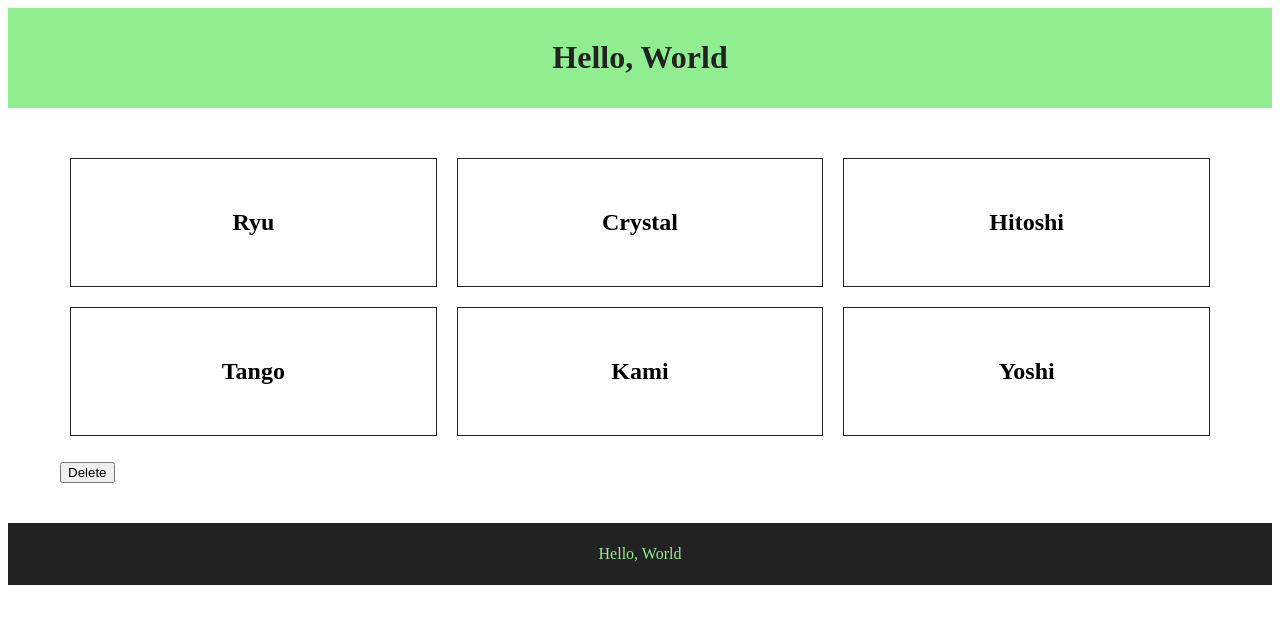
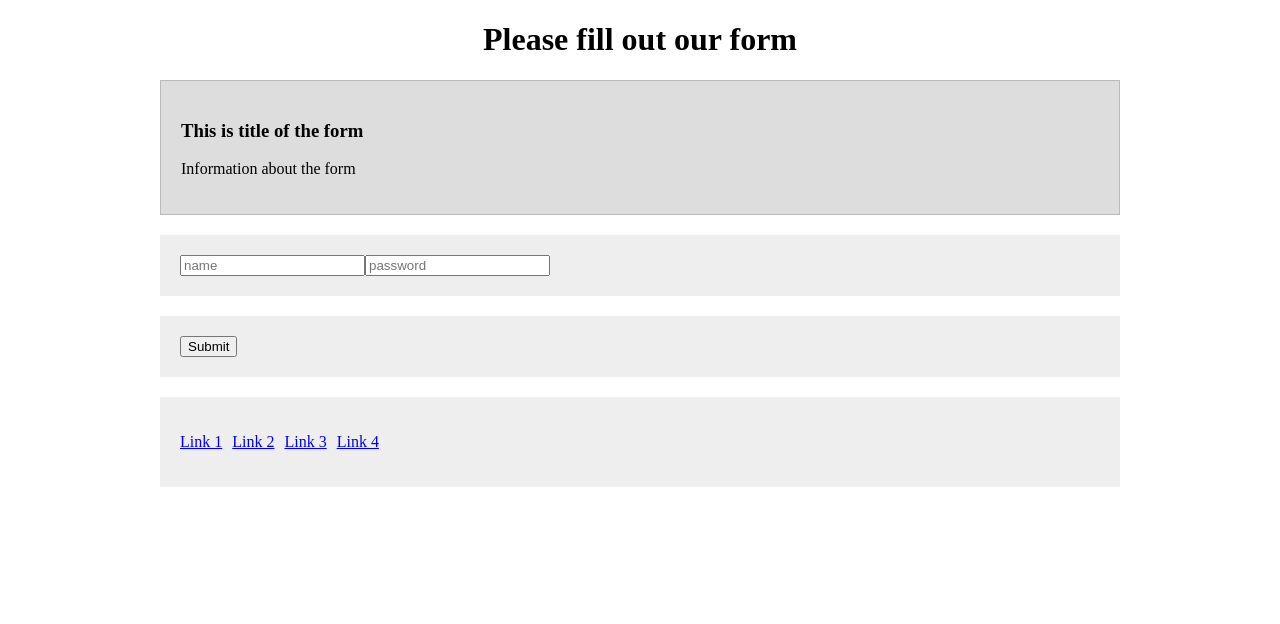
Before and after one commit to Uki7991/firstvue, a Vue app: page / in a window 1280 px wide. Shown: the top 624 px of the page. Built offline with nearby package versions, Linux system fonts and the light colour scheme.

Commit message:
lesson27

```diff
--- a/src/App.vue
+++ b/src/App.vue
@@ -1,40 +1,35 @@
 <template>
   <div>
-    <app-header :title="title" v-on:changeTitle="changeTitle($event)"></app-header>
-    <ninjas :ninjas="ninjas"></ninjas>
-    <app-footer :title="title"></app-footer>
+    <form-helper>
+      <div slot="form-header">
+        <h3>This is title of the form</h3>
+        <p>Information about the form</p>
+      </div>
+      <div slot="form-fields">
+        <input type="text" placeholder="name" required>
+        <input type="password" placeholder="password" required>
+      </div>
+      <div slot="form-controls">
+        <button v-on:click="handleSubmit">Submit</button>
+      </div>
+    </form-helper>
   </div>
 </template>
 
 <script>
-import NinjasVue from './components/Ninjas.vue'
-import HeaderVue from './components/Header.vue'
-import FooterVue from './components/Footer.vue'
+import FormHelper from './components/FormHelper'
 
 export default {
   name: 'App',
   components: {
-    'ninjas': NinjasVue,
-    'app-header': HeaderVue,
-    'app-footer': FooterVue
+    'form-helper': FormHelper
   },
   data() {
     return {
-      title: 'Hello, World',
-      ninjas: [
-                {name: 'Ryu', speciality: 'Vue Components', show: false},
-                {name: 'Crystal', speciality: 'HTML Wizardry', show: false},
-                {name: 'Hitoshi', speciality: 'Click Events', show: false},
-                {name: 'Tango', speciality: 'Conditionals', show: false},
-                {name: 'Kami', speciality: 'Webpack', show: false},
-                {name: 'Yoshi', speciality: 'Data Diggin', show: false}
-            ]
+      title: 'I am dynamic title'
     }
   },
   methods: {
-    changeTitle(updatedTitle) {
-      this.title = updatedTitle
-    }
   }
 }
 </script>
--- a/src/components/Footer.vue
+++ /dev/null
@@ -1,37 +0,0 @@
-<template>
-    <footer>
-        <p>{{ title }}</p>
-    </footer>
-</template>
-
-<script>
-import { bus } from '../main'
-
-export default {
-    props: {
-        title: {
-            type: String
-        }
-    },
-    data() {
-        return {
-        }
-    },
-    created() {
-        bus.$on('titleChanged', (data) => {
-            this.title = data
-        })
-    },
-}
-</script>
-
-<style scoped>
-    footer {
-        background: #222;
-        padding: 6px;
-    }
-    p {
-        color: lightgreen;
-        text-align: center;
-    }
-</style>
--- /dev/null
+++ b/src/components/FormHelper.vue
@@ -0,0 +1,64 @@
+<template>
+    <div>
+        <h1>Please fill out our form</h1>
+        <form>
+            <div id="form-header">
+                <slot name="form-header"></slot>
+            </div>
+            <div id="form-fields">
+                <slot name="form-fields"></slot>
+            </div>
+            <div id="form-controls">
+                <slot name="form-controls"></slot>
+            </div>
+            <div id="useful-links">
+                <ul>
+                    <li><a href="#">Link 1</a></li>
+                    <li><a href="#">Link 2</a></li>
+                    <li><a href="#">Link 3</a></li>
+                    <li><a href="#">Link 4</a></li>
+                </ul>
+            </div>
+        </form>
+    </div>
+</template>
+
+<script>
+export default {
+    data() {
+        return {
+
+        }
+    },
+    methods: {
+
+    }
+}
+</script>
+
+<style scoped>
+    h1{
+    text-align: center;
+}
+form{
+    width: 100%;
+    max-width: 960px;
+    margin: 0 auto;
+}
+#useful-links ul{
+    padding: 0;
+}
+#useful-links li{
+    display: inline-block;
+    margin-right: 10px;
+}
+form > div{
+    padding: 20px;
+    background: #eee;
+    margin: 20px 0;
+}
+#form-header{
+    background: #ddd;
+    border: 1px solid #bbb;
+}
+</style>
--- a/src/components/Header.vue
+++ /dev/null
@@ -1,43 +0,0 @@
-<template>
-    <header>
-        <h1 v-on:click="changeTitle">{{ title }}</h1>
-    </header>
-</template>
-
-<script>
-import { bus } from '../main'
-
-export default {
-    props: {
-        title: {
-            type: String
-        }
-    },
-    data() {
-        return {
-        }
-    },
-    methods: {
-        changeTitle() {
-            // this.$emit('changeTitle', 'Vue Wizards')
-            bus.$emit('titleChanged', 'Vue Wizards')
-        }
-    },
-    created() {
-        bus.$on('titleChanged', (data) => {
-            this.title = data
-        })
-    },
-}
-</script>
-
-<style scoped>
-    header {
-        background: lightgreen;
-        padding: 10px;
-    }
-    h1 {
-        color: #222;
-        text-align: center;
-    }
-</style>
--- a/src/components/Ninjas.vue
+++ /dev/null
@@ -1,56 +0,0 @@
-<template>
-  <div id="ninjas">
-    <ul>
-        <li v-for="(ninja, index) in ninjas" v-on:click="ninja.show = !ninja.show">
-            <h2>{{ ninja.name }}</h2>
-            <h3 v-show="ninja.show">{{ ninja.speciality }}</h3>
-        </li>
-    </ul>
-    <button v-on:click="deleteNinja">Delete</button>
-  </div>
-</template>
-
-<script>
-
-export default {
-  props: {
-      ninjas: {
-          type: Array
-      }
-  },
-  data() {
-    return {
-
-    }
-  },
-  methods: {
-      deleteNinja() {
-          this.ninjas.pop()
-      }
-  },
-}
-</script>
-
-<style scoped>
-#ninjas{
-    width: 100%;
-    max-width: 1200px;
-    margin: 40px auto;
-    padding: 0 20px;
-    box-sizing: border-box;
-}
-ul{
-    display: flex;
-    flex-wrap: wrap;
-    list-style-type: none;
-    padding: 0;
-}
-li{
-    flex-grow: 1;
-    flex-basis: 300px;
-    text-align: center;
-    padding: 30px;
-    border: 1px solid #222;
-    margin: 10px;
-}
-</style>
```
